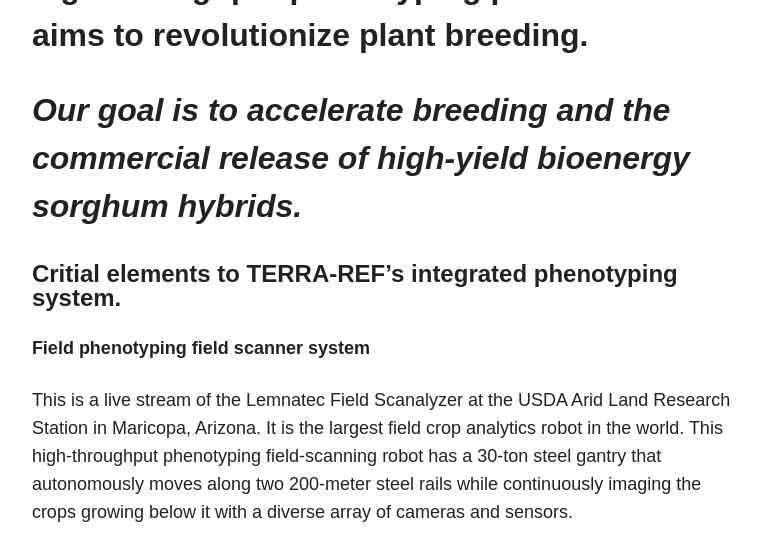
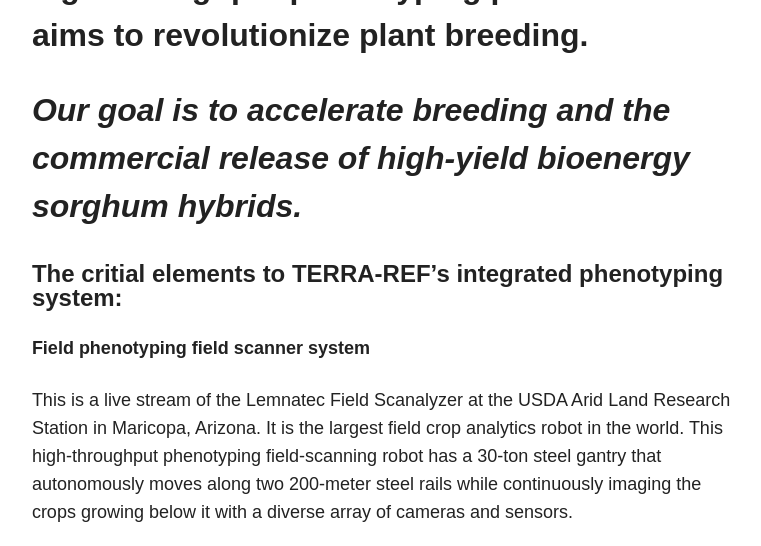
Before and after one commit to terra-reference/terraref.github.io, a Jekyll site: the page built from index.md, in a window 1280 px wide and 900 px high, scrolled down 851 px, cut to the strip 0-546 px from the top of the window. Shown: the whole strip, without its empty margins (254-1015 px from the left). Built offline with Jekyll 4.4.1, drawn with Linux system fonts in a browser that asks for light colours; nearby versions of some CDN libraries.

Commit message:
Update index.md

```diff
--- a/index.md
+++ b/index.md
@@ -9,7 +9,7 @@ search_omit: true
 
 ## <i>Our goal is to accelerate breeding and the commercial release of high-yield bioenergy sorghum hybrids. </i>
 
-#### Critial elements to TERRA-REF's integrated phenotyping system.
+#### The critial elements to TERRA-REF's integrated phenotyping system:
 
 **Field phenotyping field scanner system**
 
```
